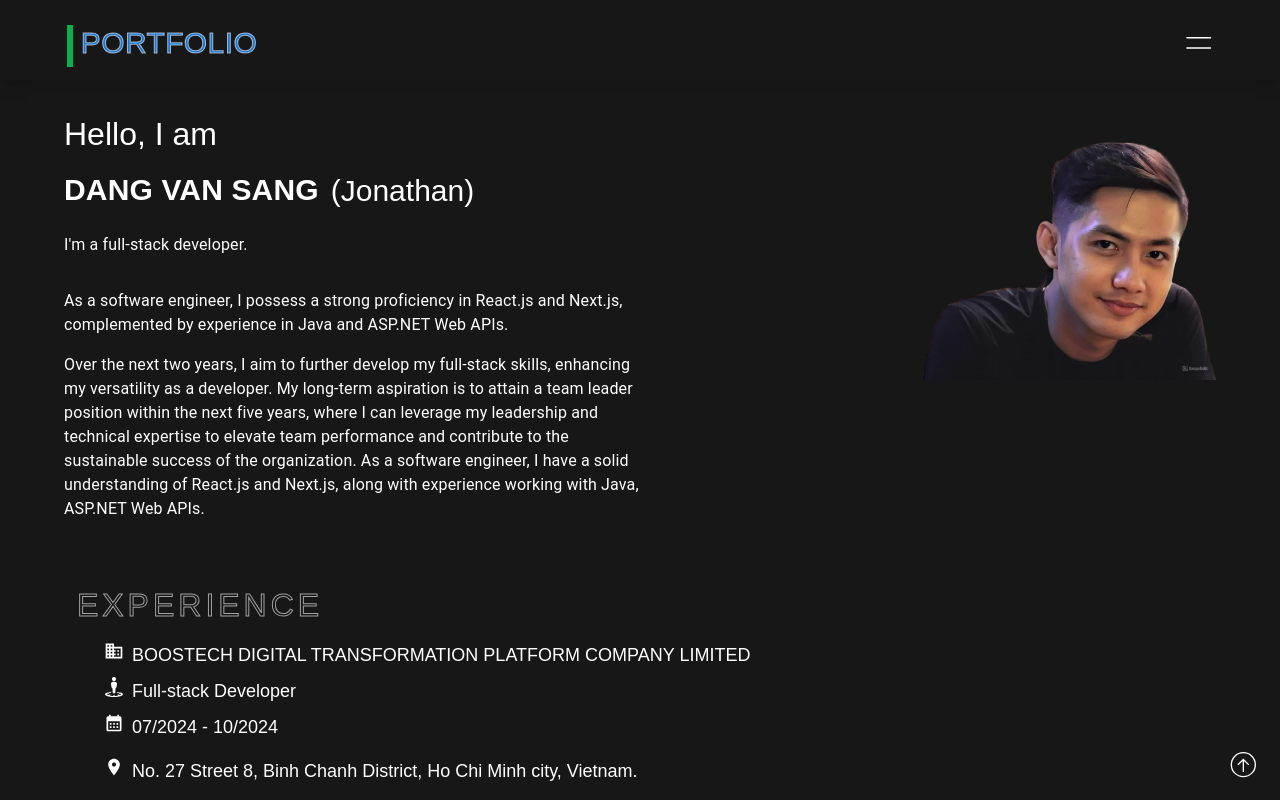
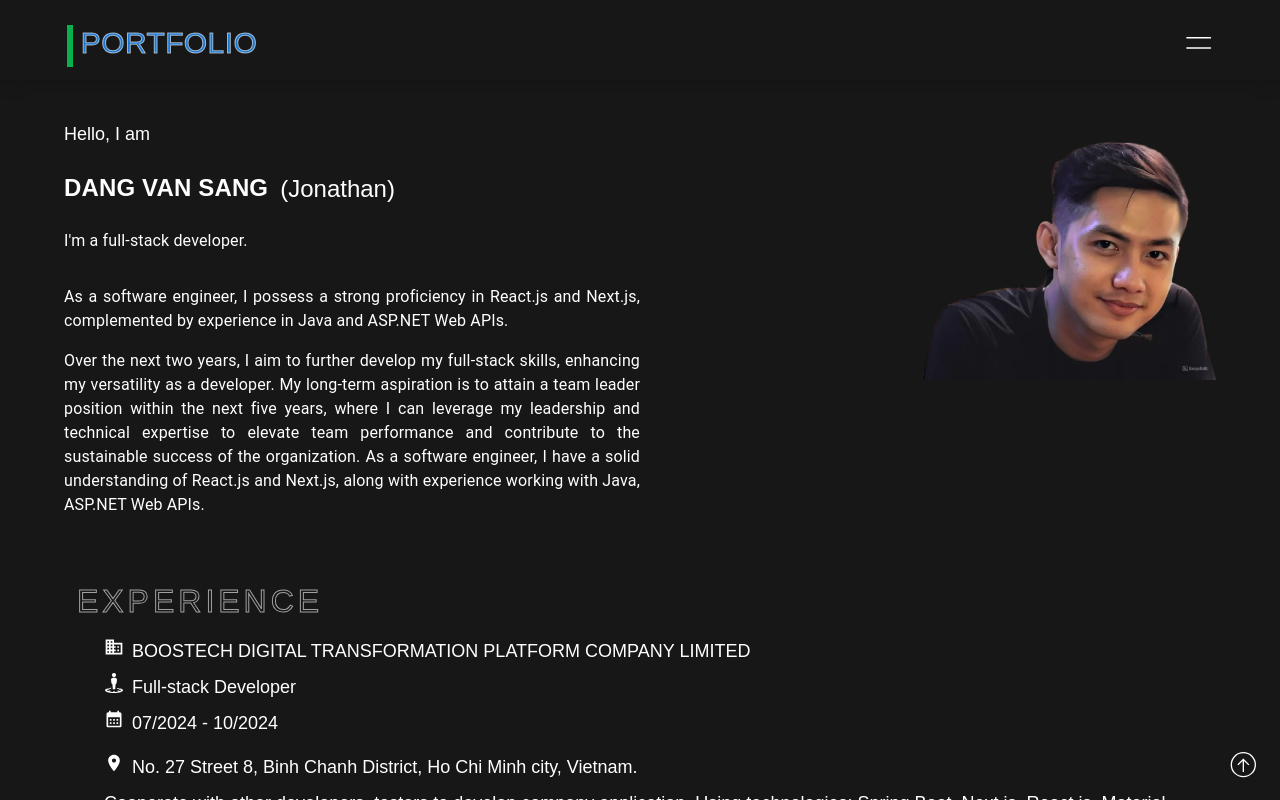
Before and after one commit to Sangdang2203/portfolio, a Next.js app: page / in a window 1280 px wide. Both pictures are taken after a click on the button "ABOUT ME". Shown: the top 800 px of the page. Built offline with nearby package versions, Linux system fonts and the light colour scheme.

Commit message:
update UI

```diff
--- a/src/app/(public)/home/Introduciton.tsx
+++ b/src/app/(public)/home/Introduciton.tsx
@@ -13,17 +13,17 @@ export default function IntroComponent() {
   };
   return (
     <div className="my-5 z-0">
-      <h3 className="text-lg md:text-[2rem]">Hello, I am</h3>
+      <h3 className="text-sm md:text-lg">Hello, I am</h3>
       <div className="flex items-center">
         <Typography
           variant="h6"
           className="uppercase ease-linear duration-500 cursor-pointer py-2 md:py-6 hover:text-red-900 "
         >
-          <strong className="text-xl md:text-3xl">dang van sang</strong>
+          <strong className="text-lg md:text-2xl">dang van sang</strong>
         </Typography>
-        <p className="capitalize mx-3 text-xl md:text-3xl">(Jonathan)</p>
+        <p className="capitalize mx-3 text-lg md:text-2xl">(Jonathan)</p>
       </div>
-      <Typography className="text-sm md:text-[1.5rem]">
+      <Typography className="text-sm md:text-lg">
         I&apos;m a full-stack developer.
       </Typography>
 
@@ -43,13 +43,13 @@ export default function IntroComponent() {
       )}
 
       {showSummary && (
-        <div id="summary" className="mt-2 text-sm md:text-lg md:mt-4">
-          <Typography className="py-2 md:py-4">
+        <div id="summary" className="mt-2 md:mt-4 text-justify">
+          <Typography className="py-2 text-sm md:text-lg md:py-4 ">
             As a software engineer, I possess a strong proficiency in React.js
             and Next.js, complemented by experience in Java and ASP.NET Web
             APIs.
           </Typography>
-          <Typography>
+          <Typography className="text-sm md:text-lg">
             Over the next two years, I aim to further develop my full-stack
             skills, enhancing my versatility as a developer. My long-term
             aspiration is to attain a team leader position within the next five
--- a/src/app/(public)/home/Projects.tsx
+++ b/src/app/(public)/home/Projects.tsx
@@ -39,7 +39,7 @@ export default function ProjectComponent() {
         {projectData.slice(currentIndex, currentIndex + 1).map((item) => {
           return (
             <div key={item.id} className="my-3 flex flex-col justify-between">
-              <p className="uppercase text-[2rem]">
+              <p className="uppercase text-2xl">
                 {currentIndex + 1}
                 {`. ${item.title}`}
               </p>
--- a/src/app/(public)/home/page.tsx
+++ b/src/app/(public)/home/page.tsx
@@ -10,11 +10,11 @@ export default function HomePage() {
   return (
     <>
       <div>
-        <div id="intro" className="w-full grid grid-col-1 md:grid-cols-2">
+        <div id="intro" className="w-full grid grid-col-1 lg:grid-cols-2">
           <div className="my-5">
             <IntroComponent />
           </div>
-          <div className="flex justify-center md:flex md:justify-end">
+          <div className="flex justify-center lg:flex lg:justify-end">
             <AvatarComponent />
           </div>
         </div>
```
